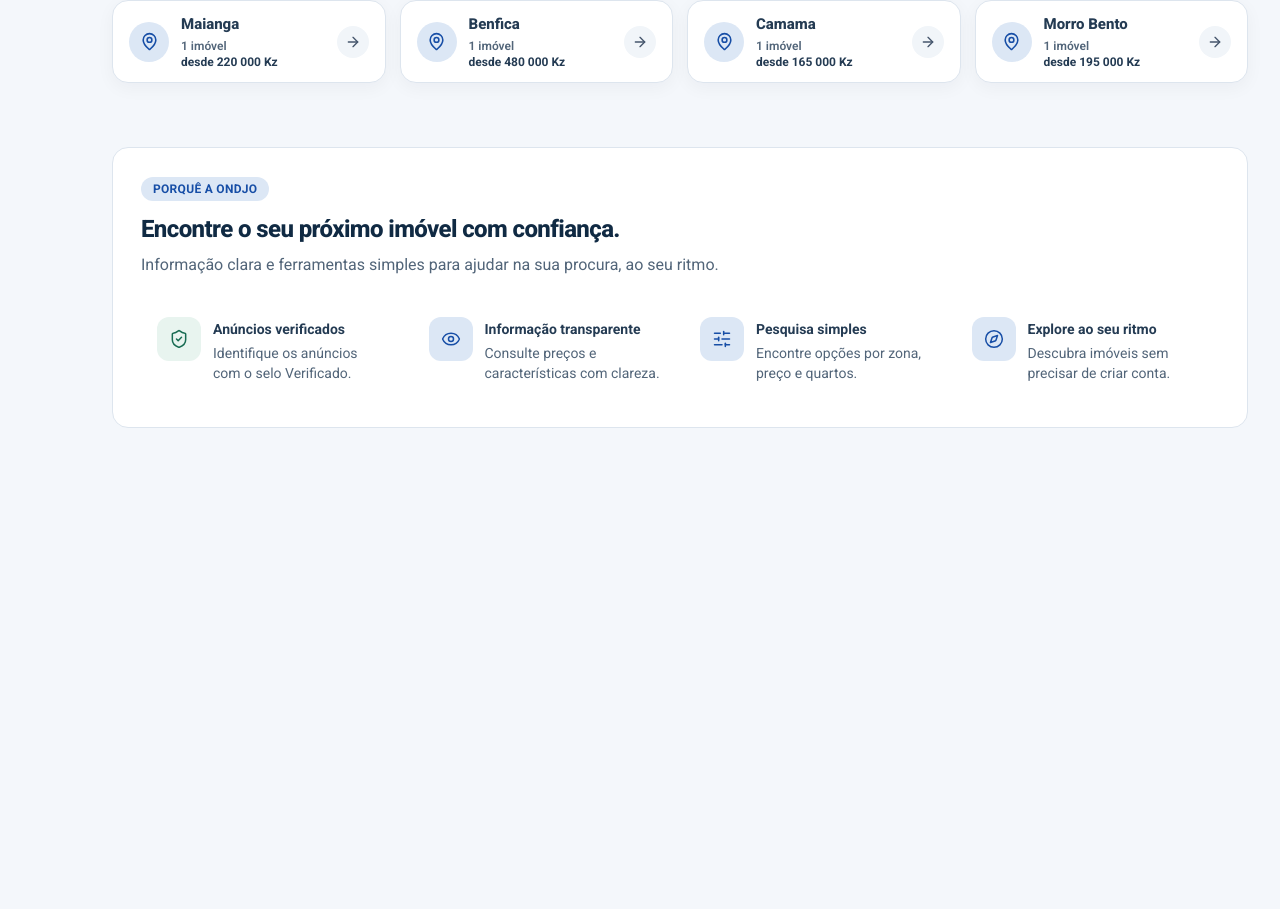
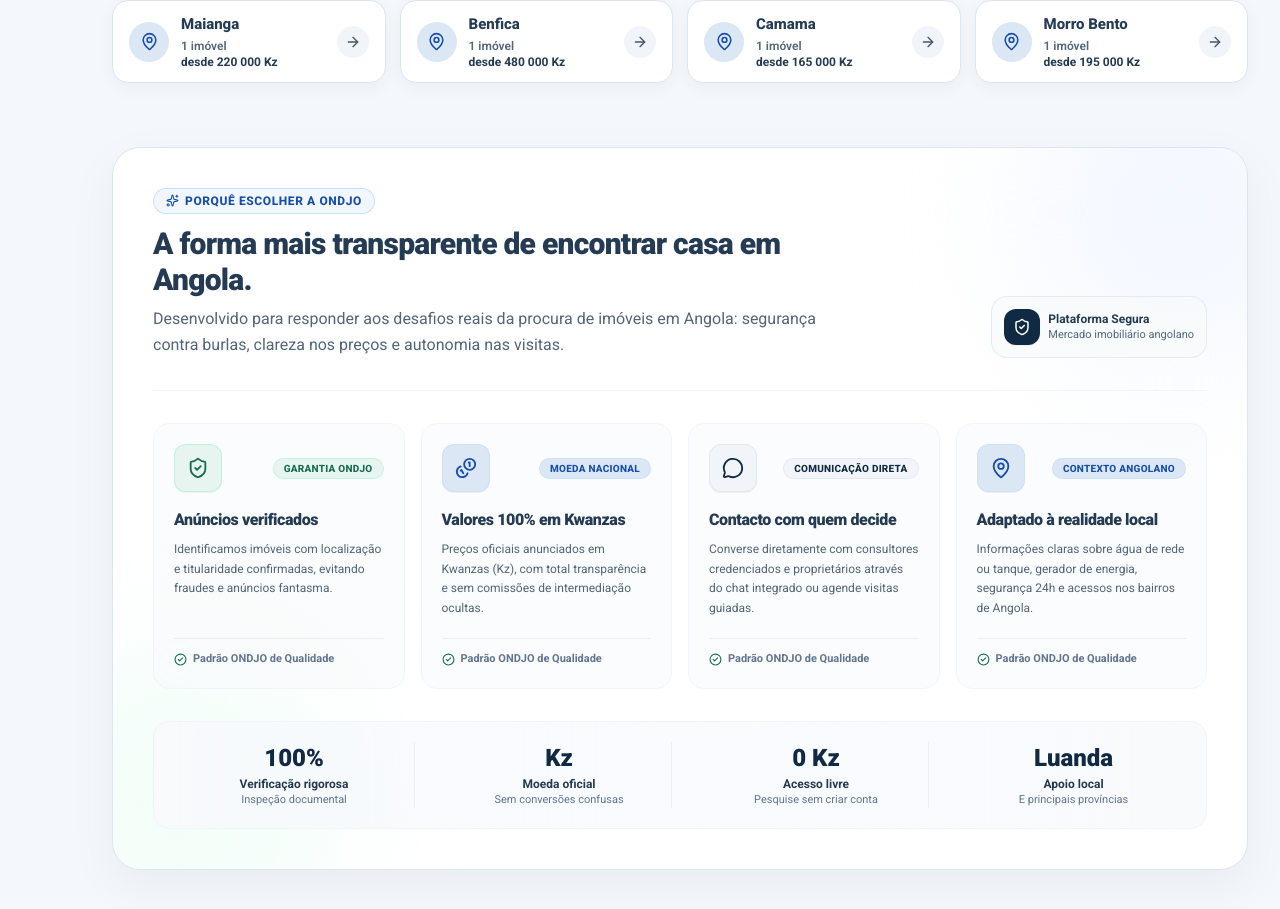
Before and after one commit to Hugo-JC/ondjo, a React (Vite) app: page / in a window 1280 px wide. Shown: the part 1786-2695 px from the top of the page. Before the commit the page ends 2278 px from the top, so only its background shows below. Built offline with nearby package versions, Linux system fonts and the light colour scheme.

Commit message:
refactor(ui): modernizar e enriquecer a TrustStrip com a identidade ONDJO e pilares de confiança

```diff
--- a/src/components/TrustStrip.tsx
+++ b/src/components/TrustStrip.tsx
@@ -1,101 +1,207 @@
-
 import {
+  CheckCircle2,
+  Clock,
+  Coins,
   Compass,
-  Eye,
+  MapPin,
+  MessageCircle,
+  PhoneCall,
   ShieldCheck,
-  SlidersHorizontal,
+  Sparkles,
   type LucideIcon,
 } from "lucide-react";
+import { motion, useReducedMotion } from "framer-motion";
 
-type Tone = "state" | "info";
-
-interface TrustItem {
+interface Pillar {
   icon: LucideIcon;
+  badge: string;
   title: string;
-  text: string;
-  tone: Tone;
+  description: string;
+  accent: "green" | "blue" | "navy";
 }
 
-const items: TrustItem[] = [
+const PILLARS: Pillar[] = [
   {
     icon: ShieldCheck,
+    badge: "Garantia ONDJO",
     title: "Anúncios verificados",
-    text: "Identifique os anúncios com o selo Verificado.",
-    tone: "state",
+    description:
+      "Identificamos imóveis com localização e titularidade confirmadas, evitando fraudes e anúncios fantasma.",
+    accent: "green",
   },
   {
-    icon: Eye,
-    title: "Informação transparente",
-    text: "Consulte preços e características com clareza.",
-    tone: "info",
+    icon: Coins,
+    badge: "Moeda nacional",
+    title: "Valores 100% em Kwanzas",
+    description:
+      "Preços oficiais anunciados em Kwanzas (Kz), com total transparência e sem comissões de intermediação ocultas.",
+    accent: "blue",
   },
   {
-    icon: SlidersHorizontal,
-    title: "Pesquisa simples",
-    text: "Encontre opções por zona, preço e quartos.",
-    tone: "info",
+    icon: MessageCircle,
+    badge: "Comunicação direta",
+    title: "Contacto com quem decide",
+    description:
+      "Converse diretamente com consultores credenciados e proprietários através do chat integrado ou agende visitas guiadas.",
+    accent: "navy",
   },
   {
-    icon: Compass,
-    title: "Explore ao seu ritmo",
-    text: "Descubra imóveis sem precisar de criar conta.",
-    tone: "info",
+    icon: MapPin,
+    badge: "Contexto angolano",
+    title: "Adaptado à realidade local",
+    description:
+      "Informações claras sobre água de rede ou tanque, gerador de energia, segurança 24h e acessos nos bairros de Angola.",
+    accent: "blue",
   },
 ];
 
-const toneClass: Record<Tone, string> = {
-  state: "bg-ondjo-green-soft text-ondjo-green",
-  info: "bg-ondjo-blue-soft text-ondjo-blue",
+const ACCENT_STYLES = {
+  green: {
+    iconBg: "bg-ondjo-green-soft text-ondjo-green border-emerald-200/60",
+    badge: "bg-ondjo-green-soft text-ondjo-green border-emerald-200/50",
+    glow: "group-hover:border-emerald-300",
+  },
+  blue: {
+    iconBg: "bg-ondjo-blue-soft text-ondjo-blue border-blue-200/60",
+    badge: "bg-ondjo-blue-soft text-ondjo-blue border-blue-200/50",
+    glow: "group-hover:border-blue-300",
+  },
+  navy: {
+    iconBg: "bg-slate-100 text-ondjo-navy border-slate-200",
+    badge: "bg-slate-100 text-ondjo-navy border-slate-200",
+    glow: "group-hover:border-slate-300",
+  },
 };
 
+const STATS = [
+  { label: "Verificação rigorosa", value: "100%", sub: "Inspeção documental" },
+  { label: "Moeda oficial", value: "Kz", sub: "Sem conversões confusas" },
+  { label: "Acesso livre", value: "0 Kz", sub: "Pesquise sem criar conta" },
+  { label: "Apoio local", value: "Luanda", sub: "E principais províncias" },
+];
+
 export function TrustStrip() {
+  const shouldReduceMotion = useReducedMotion();
+
   return (
     <section
       aria-labelledby="trust-strip-title"
-      className="rounded-2xl border border-ondjo-border bg-ondjo-surface p-5 sm:p-7"
+      className="relative overflow-hidden rounded-[28px] border border-ondjo-border bg-white p-6 shadow-[0_16px_50px_rgba(16,24,40,0.05)] sm:p-8 lg:p-10"
     >
-      <div className="mb-6 max-w-2xl">
-        <span className="inline-flex items-center rounded-full bg-ondjo-blue-soft px-3 py-1 text-xs font-bold tracking-wide text-ondjo-blue">
-          PORQUÊ A ONDJO
-        </span>
+      {/* Detalhe de fundo subtil */}
+      <div
+        aria-hidden="true"
+        className="pointer-events-none absolute -right-24 -top-24 size-80 rounded-full bg-blue-50/70 blur-3xl"
+      />
+      <div
+        aria-hidden="true"
+        className="pointer-events-none absolute -bottom-24 -left-24 size-80 rounded-full bg-emerald-50/60 blur-3xl"
+      />
+
+      {/* Cabeçalho da secção */}
+      <div className="relative flex flex-col justify-between gap-6 border-b border-slate-100 pb-8 sm:flex-row sm:items-end">
+        <div className="max-w-2xl">
+          <div className="inline-flex items-center gap-1.5 rounded-full border border-blue-200/80 bg-blue-50/80 px-3 py-1 text-xs font-extrabold uppercase tracking-wider text-ondjo-blue">
+            <Sparkles size={13} className="text-ondjo-blue" aria-hidden="true" />
+            Porquê escolher a ONDJO
+          </div>
 
           <h2
             id="trust-strip-title"
-          className="mt-3 text-xl font-extrabold tracking-tight text-ondjo-navy sm:text-2xl"
+            className="mt-3 text-2xl font-black tracking-tight text-ondjo-ink sm:text-3xl"
           >
-          Encontre o seu próximo imóvel com confiança.
+            A forma mais transparente de encontrar casa em Angola.
           </h2>
 
-        <p className="mt-2 text-sm leading-6 text-ondjo-muted sm:text-base">
-          Informação clara e ferramentas simples para ajudar
-          na sua procura, ao seu ritmo.
+          <p className="mt-2 text-sm leading-relaxed text-ondjo-muted sm:text-base">
+            Desenvolvido para responder aos desafios reais da procura de imóveis em Angola:
+            segurança contra burlas, clareza nos preços e autonomia nas visitas.
           </p>
         </div>
 
-      <ul className="grid grid-cols-1 gap-2 sm:grid-cols-2 xl:grid-cols-4">
-        {items.map(({ icon: Icon, title, text, tone }) => (
-          <li key={title} className="min-w-0">
-            <div className="group flex h-full items-start gap-3 rounded-xl p-3 transition-colors duration-200 hover:bg-ondjo-bg sm:p-4">
+        <div className="hidden shrink-0 items-center gap-2 rounded-2xl border border-slate-200/80 bg-slate-50/80 p-3 sm:flex">
+          <div className="grid size-9 place-items-center rounded-xl bg-ondjo-navy text-white shadow-xs">
+            <ShieldCheck size={18} />
+          </div>
+          <div>
+            <span className="block text-xs font-bold text-ondjo-ink">Plataforma Segura</span>
+            <span className="block text-[11px] text-ondjo-muted">Mercado imobiliário angolano</span>
+          </div>
+        </div>
+      </div>
+
+      {/* Grelha dos 4 Pilares de Confiança */}
+      <div className="relative mt-8 grid gap-4 sm:grid-cols-2 lg:grid-cols-4">
+        {PILLARS.map((pillar, index) => {
+          const style = ACCENT_STYLES[pillar.accent];
+          const Icon = pillar.icon;
+
+          return (
+            <motion.div
+              key={pillar.title}
+              initial={shouldReduceMotion ? false : { opacity: 0, y: 14 }}
+              whileInView={shouldReduceMotion ? false : { opacity: 1, y: 0 }}
+              viewport={{ once: true, margin: "-40px" }}
+              transition={{ duration: 0.35, delay: index * 0.08 }}
+              className={`group relative flex flex-col justify-between rounded-2xl border border-slate-100 bg-slate-50/60 p-5 transition-all duration-300 hover:-translate-y-1 hover:bg-white hover:shadow-lg hover:shadow-slate-200/40 ${style.glow}`}
+            >
+              <div>
+                <div className="flex items-center justify-between gap-2">
                   <span
                     aria-hidden="true"
-                className={`grid size-11 shrink-0 place-items-center rounded-xl ${toneClass[tone]}`}
+                    className={`grid size-12 place-items-center rounded-xl border shadow-2xs transition-transform duration-300 group-hover:scale-105 ${style.iconBg}`}
                   >
-                <Icon size={20} strokeWidth={1.8} />
+                    <Icon size={22} strokeWidth={2} />
                   </span>
 
-              <div className="min-w-0 pt-0.5">
-                <h3 className="text-sm font-bold leading-5 text-ondjo-ink">
-                  {title}
+                  <span
+                    className={`rounded-full border px-2.5 py-0.5 text-[10px] font-extrabold uppercase tracking-wide ${style.badge}`}
+                  >
+                    {pillar.badge}
+                  </span>
+                </div>
+
+                <h3 className="mt-4 text-base font-black tracking-tight text-ondjo-ink">
+                  {pillar.title}
                 </h3>
 
-                <p className="mt-1 text-sm leading-5 text-ondjo-muted">
-                  {text}
+                <p className="mt-2 text-xs leading-relaxed text-ondjo-muted">
+                  {pillar.description}
                 </p>
               </div>
+
+              <div className="mt-5 flex items-center gap-1.5 border-t border-slate-200/60 pt-3 text-[11px] font-bold text-slate-500">
+                <CheckCircle2 size={13} className="text-ondjo-green" aria-hidden="true" />
+                <span>Padrão ONDJO de Qualidade</span>
               </div>
-          </li>
+            </motion.div>
+          );
+        })}
+      </div>
+
+      {/* Faixa Inferior de Indicadores Chave */}
+      <div className="relative mt-8 rounded-2xl border border-slate-100 bg-gradient-to-r from-slate-50 via-blue-50/40 to-slate-50 p-4 sm:p-5">
+        <div className="grid grid-cols-2 gap-4 divide-y divide-slate-200/60 sm:grid-cols-4 sm:divide-x sm:divide-y-0">
+          {STATS.map((stat, i) => (
+            <div
+              key={stat.label}
+              className={`flex flex-col items-center justify-center text-center ${
+                i > 1 ? "pt-3 sm:pt-0" : ""
+              } ${i > 0 ? "sm:pl-4" : ""}`}
+            >
+              <strong className="text-xl font-black text-ondjo-navy sm:text-2xl">
+                {stat.value}
+              </strong>
+              <span className="mt-0.5 text-xs font-bold text-ondjo-ink">
+                {stat.label}
+              </span>
+              <span className="text-[11px] text-slate-500">
+                {stat.sub}
+              </span>
+            </div>
           ))}
-      </ul>
+        </div>
+      </div>
     </section>
   );
 }
```
Lines whose indentation alone changed are shown as unchanged.
